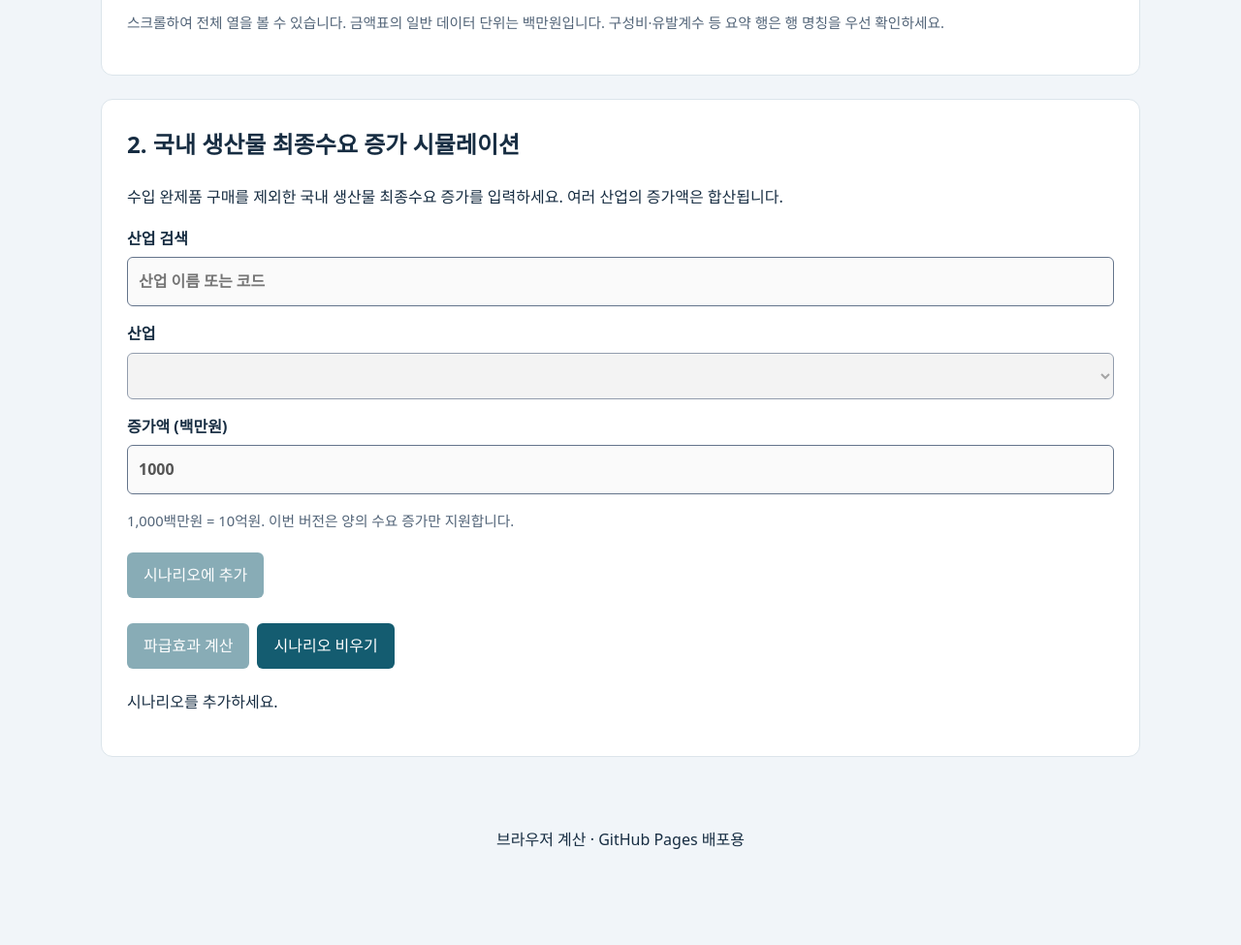
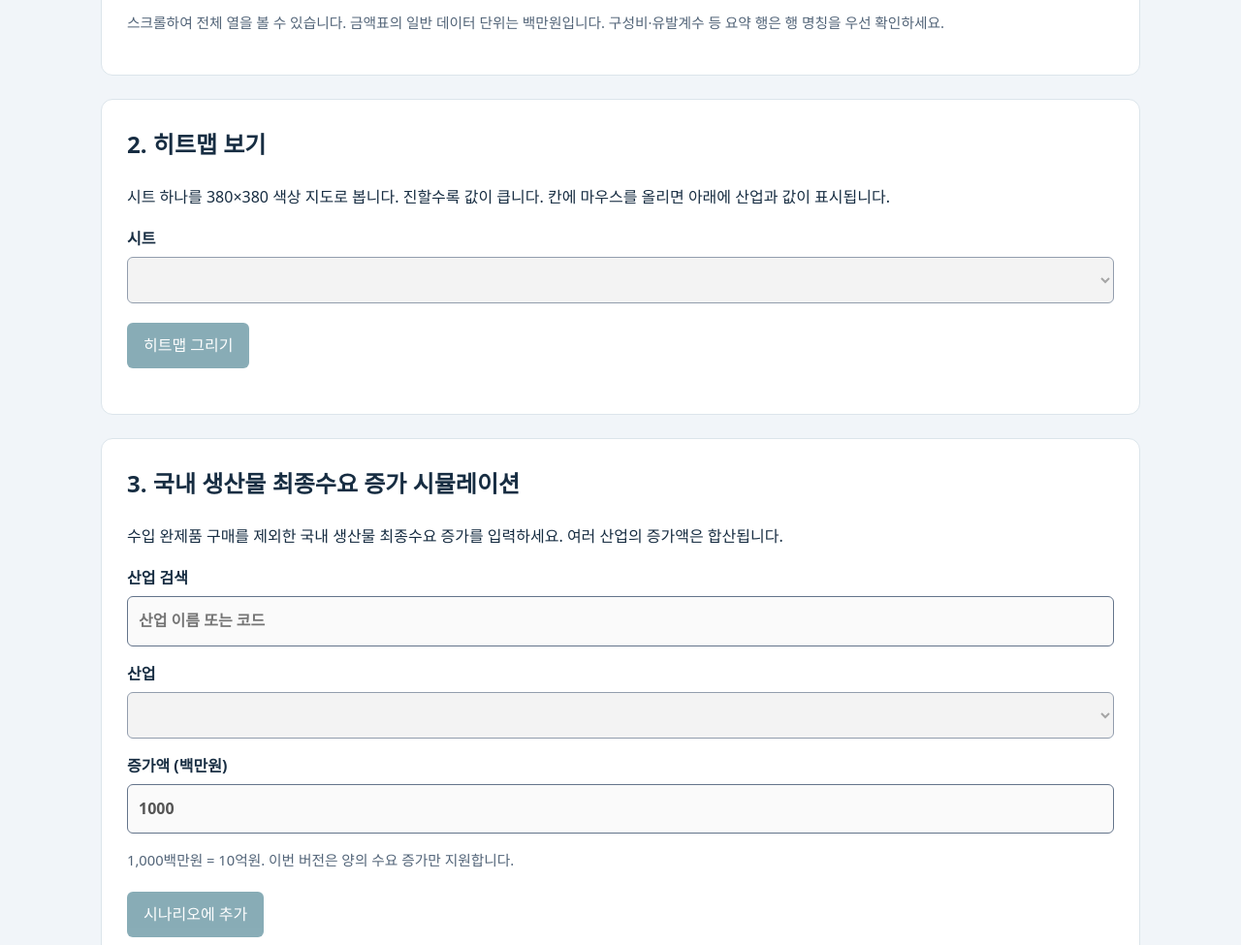
Before and after one commit to kimjisu-202311071/444444, a plain HTML site: page index.html in a window 1280 px wide. Shown: the part 1076-2051 px from the top of the page at 97% size. Before the commit the page ends 1980 px from the top, so only its background shows below. Drawn offline with Linux system fonts and the light colour scheme.

Commit message:
Update index.html

```diff
--- a/index.html
+++ b/index.html
@@ -2,8 +2,15 @@
 
 <html lang="ko"><head><meta charset="utf-8"/><meta content="width=device-width,initial-scale=1" name="viewport"/><title>과제물1: 산업연관표분석 웹앱</title><link href="./style.css" rel="stylesheet"/><script defer src="./heatmap.js"></script><script defer="" src="./app.js"></script></head>
 <body><header><p>2023 · 생산자가격 · 기본부문</p><h1>과제물1: 산업연관표분석 웹앱</h1><p>12개 원자료 시트 탐색과 380개 부문 수요충격 분석</p></header>
-<nav aria-label="주요 메뉴"><a href="#explorer">원자료 탐색</a><a href="#simulation">시뮬레이터</a></nav><main>
+<nav aria-label="주요 메뉴"><a href="#explorer">원자료 탐색</a><a href="#simulation">시뮬레이터</a><a href="#heatmap-section">히트맵</a></nav><main>
 <aside aria-label="분석 준비 상태" class="loading-status"><p id="status" role="status">"기본부문 불러오기" 버튼을 눌러 자료를 불러오세요.</p><details><summary>계수 검증 결과</summary><pre id="validation">아직 자료를 불러오지 않았습니다.</pre></details></aside>
 <section id="explorer"><div class="section-heading"><h2>1. 원자료 탐색</h2><button id="load-basic" type="button">기본부문 불러오기</button></div><p>선택한 행이 각 열과 어떻게 연결되는지 확인합니다. 산업 행뿐 아니라 원표의 합계·분석지표 행도 포함됩니다.</p><label>시트<select disabled="" id="sheet"></select></label><label>행 이름 검색<input disabled="" id="row-search" placeholder="예: 자동차, 부가가치"/></label><label>행 선택<select disabled="" id="row"></select></label><p id="unit"></p><label>열 검색<input disabled="" id="col-search" placeholder="열 이름 또는 코드"/></label><div class="scroll"><table><caption id="explore-caption">기본 자료를 불러온 후 표시됩니다.</caption><thead><tr><th>열 코드</th><th>열 이름</th><th>원자료 값</th></tr></thead><tbody id="cells"></tbody></table></div><p class="note">스크롤하여 전체 열을 볼 수 있습니다. 금액표의 일반 데이터 단위는 백만원입니다. 구성비·유발계수 등 요약 행은 행 명칭을 우선 확인하세요.</p></section>
-<section id="simulation"><h2>2. 국내 생산물 최종수요 증가 시뮬레이션</h2><p>수입 완제품 구매를 제외한 국내 생산물 최종수요 증가를 입력하세요. 여러 산업의 증가액은 합산됩니다.</p><label>산업 검색<input disabled="" id="sector-search" placeholder="산업 이름 또는 코드"/></label><form id="scenario"><label>산업<select disabled="" id="sector" required=""></select></label><label>증가액 (백만원)<input disabled="" id="amount" min="0.01" required="" step="any" type="number" value="1000"/></label><p class="note">1,000백만원 = 10억원. 이번 버전은 양의 수요 증가만 지원합니다.</p><button disabled="" id="add">시나리오에 추가</button></form><ul id="basket"></ul><button disabled="" id="run">파급효과 계산</button><button id="clear">시나리오 비우기</button><p id="sim-status" role="status">시나리오를 추가하세요.</p><div hidden="" id="results"><div class="cards" id="cards"></div><h3>생산유발액 상위 15개 산업</h3><div id="bars"></div><button id="download">전체 380개 산업 CSV 다운로드</button><div class="scroll"><table><caption>산업별 유발액 — 백만원, 생산유발액 내림차순</caption><thead><tr><th>코드</th><th>산업</th><th>생산</th><th>수입</th><th>부가가치</th></tr></thead><tbody id="result-rows"></tbody></table></div></div></section>
+<section id="heatmap-section">
+  <h2>2. 히트맵 보기</h2>
+  <p>시트 하나를 380×380 색상 지도로 봅니다. 진할수록 값이 큽니다. 칸에 마우스를 올리면 아래에 산업과 값이 표시됩니다.</p>
+  <label>시트<select disabled id="hm-sheet"></select></label>
+  <button disabled id="hm-draw" type="button">히트맵 그리기</button>
+  <p id="hm-unit"></p>
+  <div id="heatmap"></div>
+</section><section id="simulation"><h2>3. 국내 생산물 최종수요 증가 시뮬레이션</h2><p>수입 완제품 구매를 제외한 국내 생산물 최종수요 증가를 입력하세요. 여러 산업의 증가액은 합산됩니다.</p><label>산업 검색<input disabled="" id="sector-search" placeholder="산업 이름 또는 코드"/></label><form id="scenario"><label>산업<select disabled="" id="sector" required=""></select></label><label>증가액 (백만원)<input disabled="" id="amount" min="0.01" required="" step="any" type="number" value="1000"/></label><p class="note">1,000백만원 = 10억원. 이번 버전은 양의 수요 증가만 지원합니다.</p><button disabled="" id="add">시나리오에 추가</button></form><ul id="basket"></ul><button disabled="" id="run">파급효과 계산</button><button id="clear">시나리오 비우기</button><p id="sim-status" role="status">시나리오를 추가하세요.</p><div hidden="" id="results"><div class="cards" id="cards"></div><h3>생산유발액 상위 15개 산업</h3><div id="bars"></div><button id="download">전체 380개 산업 CSV 다운로드</button><div class="scroll"><table><caption>산업별 유발액 — 백만원, 생산유발액 내림차순</caption><thead><tr><th>코드</th><th>산업</th><th>생산</th><th>수입</th><th>부가가치</th></tr></thead><tbody id="result-rows"></tbody></table></div></div></section>
 </main><footer>브라우저 계산 · GitHub Pages 배포용</footer></body></html>
```
